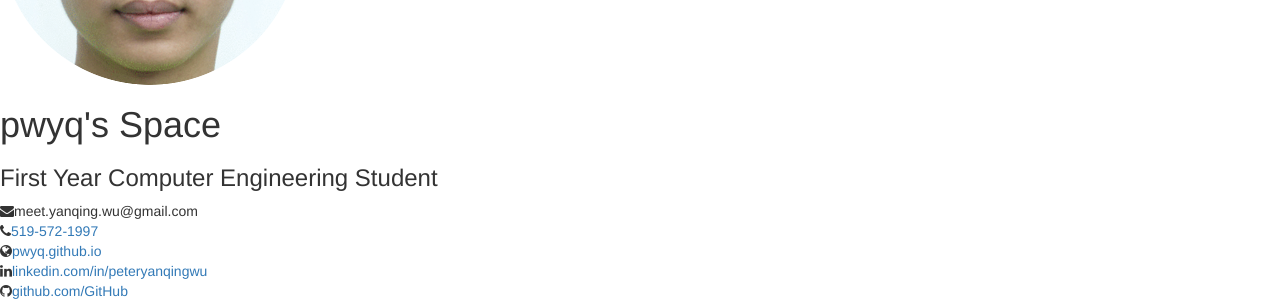
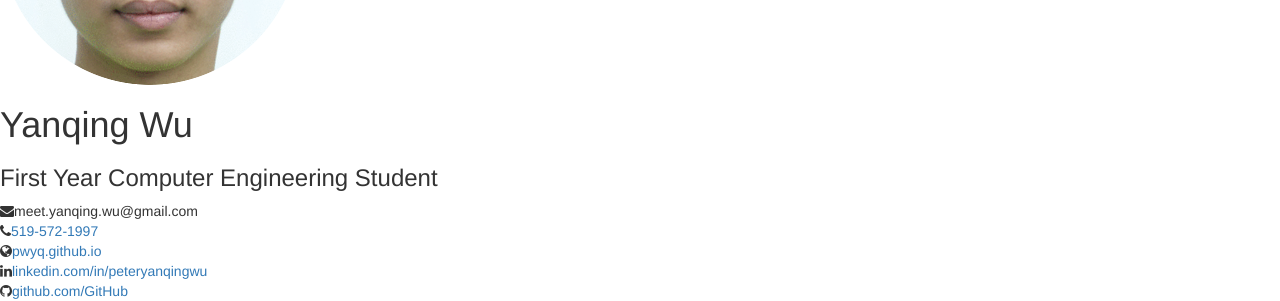
Before and after one commit to pwyq/blog, a Jekyll site: the page built from cv/index.html, in a window 1280 px wide. Shown: the part 215-516 px from the top of the page. Built offline with Jekyll 4.4.1, drawn with Linux system fonts in a browser that asks for light colours.

Commit message:
repair the display of the name

```diff
--- a/_includes/cv_sidebar.html
+++ b/_includes/cv_sidebar.html
@@ -5,7 +5,7 @@
 	<div class="sidebar-wrapper">
 		<div class="profile-container">
 			<img class="profile-img" src="{{site.baseurl}}/assets/images/{% if site.pic %}{{ site.pic }}{% else %}profile.png{% endif %}" alt="profile picture" />
-			<h1 class="name">{% if site.name %}{{site.name}}{% else %}Yanqing Wu{% endif %}</h1>
+			<h1 class="name">Yanqing Wu</h1>
 			<h3 class="tagline">{% if site.tagline %}{{site.tagline}}{% else %}First Year Computer Engineering Student{% endif %}</h3>
 		</div><!--//profile-container-->
 
```
Also changed, not shown: 1 other file.
